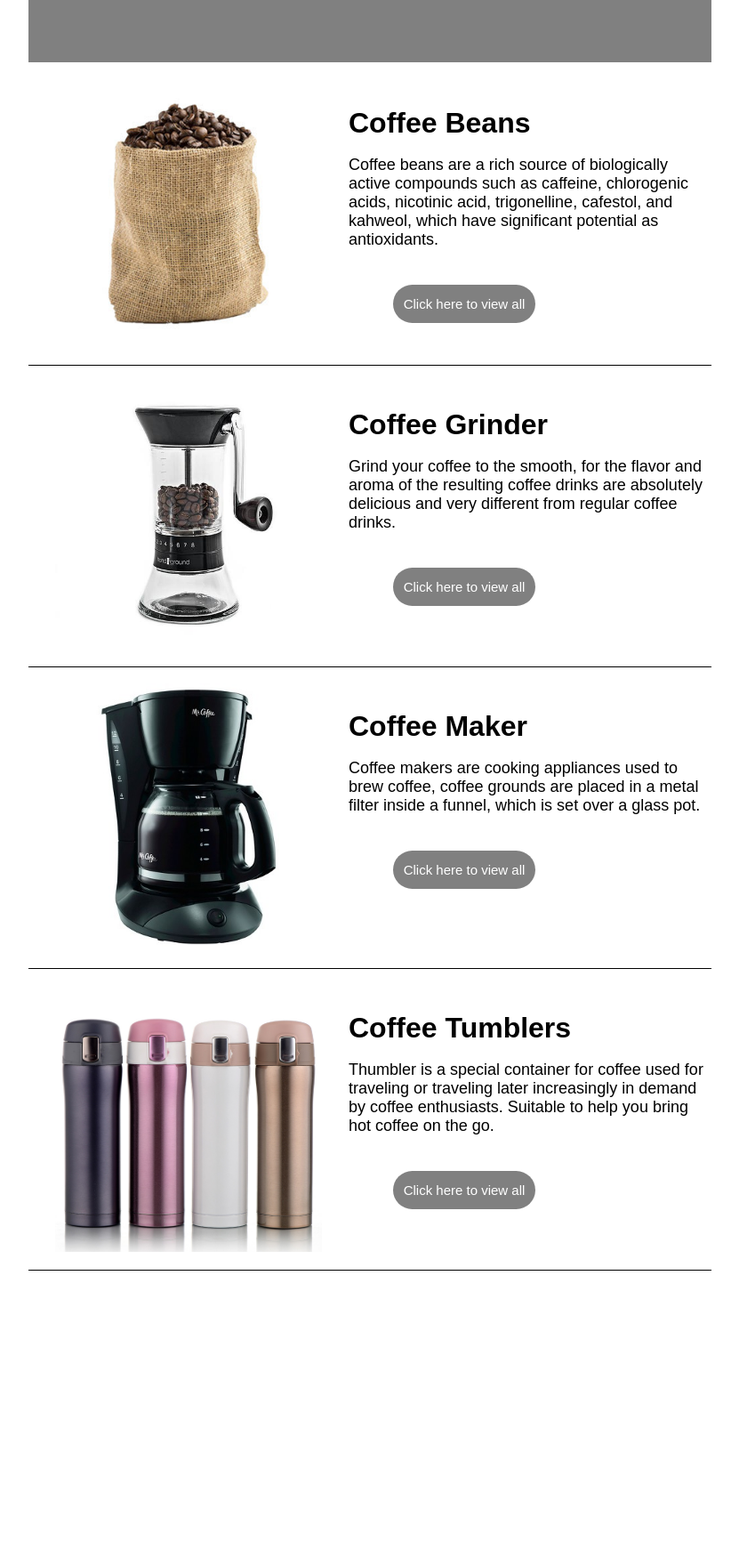
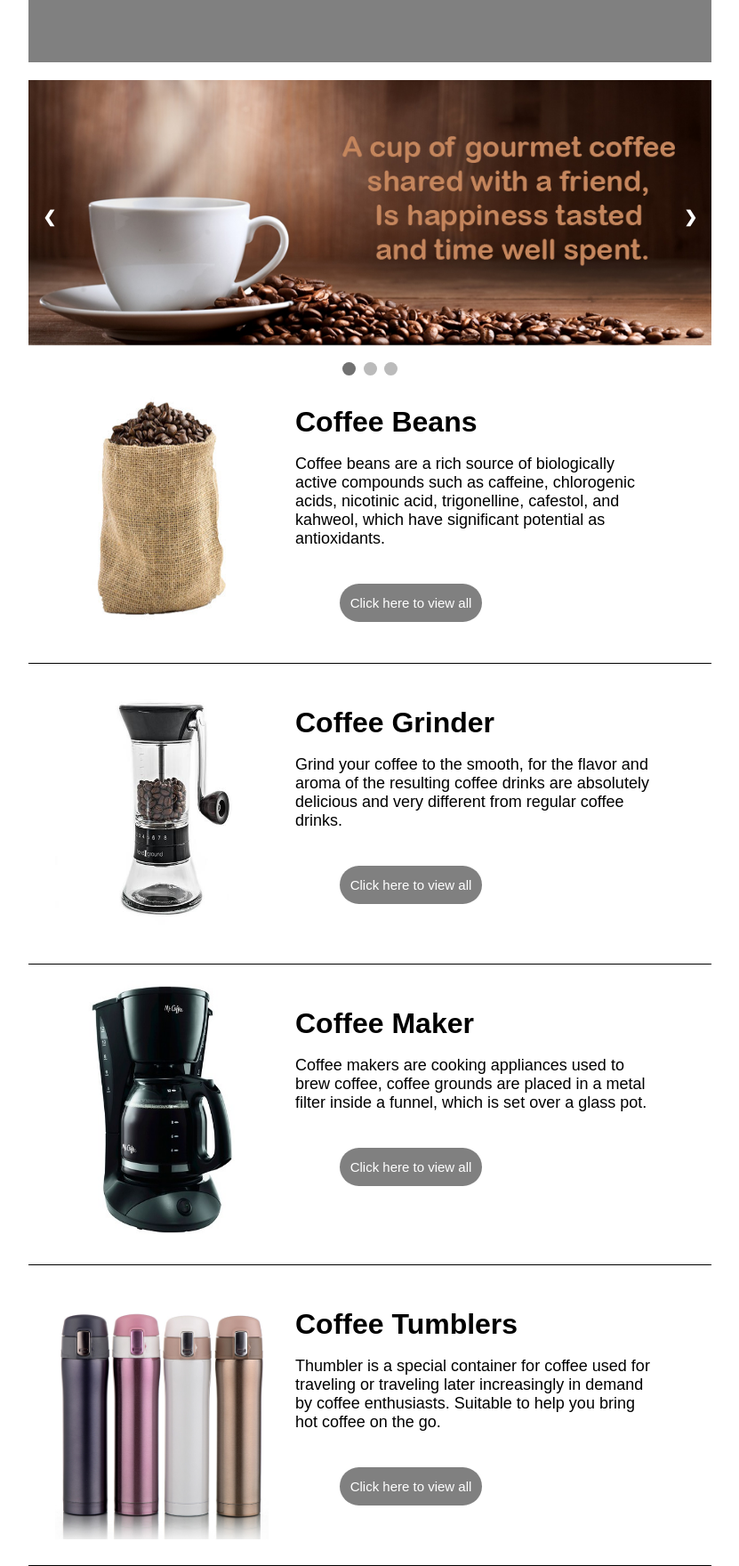
Before and after one commit to delanobgt/html-kuffee, a PHP site: page /views/category.html in a window 1280 px wide. Shown: the whole page at 89% size, without its empty margins (224-1055 px from the left). Before the commit the page ends 1428 px from the top, so only its background shows below. Run offline with PHP 8.4, Linux system fonts and the light colour scheme.

Commit message:
category and slideshow

```diff
--- a/stylesheets/category.css
+++ b/stylesheets/category.css
@@ -1,8 +1,11 @@
 * {
   padding: 0;
   margin: 0;
+  box-sizing: border-box;
   }
+
 @import url('https://fonts.googleapis.com/css?family=Raleway');
+
 body {
   width: 60%;
   margin: auto;
@@ -49,7 +52,7 @@
 .info p{
   font-size: 18px;
 }
-a {
+.info a {
   display: block;
   color: white;
   font-size: 15px;
@@ -64,3 +67,81 @@
 a:hover, a:active {
   background-color: blue;
 }
+
+.mySlides {display: none}
+.mySlides > img {
+  width: 100%;
+  margin: auto;
+  vertical-align: middle;}
+
+/* Slideshow container */
+.slideshow-container {
+  max-width: 100%;
+  position: relative;
+  margin: auto;
+}
+
+/* Next & previous buttons */
+.prev, .next {
+  cursor: pointer;
+  position: absolute;
+  top: 50%;
+  width: auto;
+  padding: 16px;
+  margin-top: -22px;
+  color: white;
+  font-weight: bold;
+  font-size: 18px;
+  transition: 0.6s ease;
+  border-radius: 0 3px 3px 0;
+}
+
+/* Position the "next button" to the right */
+.next {
+  right: 0;
+  border-radius: 3px 0 0 3px;
+}
+
+/* On hover, add a black background color with a little bit see-through */
+.prev:hover, .next:hover {
+  background-color: rgba(0,0,0,0.8);
+}
+
+/* The dots/bullets/indicators */
+.dot {
+  cursor: pointer;
+  height: 15px;
+  width: 15px;
+  margin: 0 2px;
+  background-color: #bbb;
+  border-radius: 50%;
+  display: inline-block;
+  transition: background-color 0.6s ease;
+}
+
+.active, .dot:hover {
+  background-color: #717171;
+}
+
+/* Fading animation */
+.fade {
+  -webkit-animation-name: fade;
+  -webkit-animation-duration: 1.5s;
+  animation-name: fade;
+  animation-duration: 1.5s;
+}
+
+@-webkit-keyframes fade {
+  from {opacity: .4}
+  to {opacity: 1}
+}
+
+@keyframes fade {
+  from {opacity: .4}
+  to {opacity: 1}
+}
+
+/* On smaller screens, decrease text size */
+@media only screen and (max-width: 300px) {
+  .prev, .next,.text {font-size: 11px}
+}
--- a/views/category.html
+++ b/views/category.html
@@ -13,6 +13,33 @@
 
     </div>
   </nav>
+  <div>
+  <div class="slideshow-container">
+
+    <div class="mySlides fade">
+      <img src="../res/images/slideshow/slideshow-1.jpg">
+    </div>
+
+    <div class="mySlides fade">
+      <img src="../res/images/slideshow/slideshow-2.jpg">
+    </div>
+
+    <div class="mySlides fade">
+      <img src="../res/images/slideshow/slideshow-3.jpg">
+    </div>
+
+    <a class="prev" onclick="plusSlides(-1)">&#10094;</a>
+    <a class="next" onclick="plusSlides(1)">&#10095;</a>
+
+  </div>
+  <br>
+
+  <div style="text-align:center">
+    <span class="dot" onclick="currentSlide(1)"></span>
+    <span class="dot" onclick="currentSlide(2)"></span>
+    <span class="dot" onclick="currentSlide(3)"></span>
+  </div>
+  </div>
   <main>
     <div class="product">
       <div class="image">
@@ -79,5 +106,34 @@
       </div>
     </div>
   </main>
+
+  <script>
+    var slideIndex = 1;
+    showSlides(slideIndex);
+
+    function plusSlides(n) {
+      showSlides(slideIndex += n);
+    }
+
+    function currentSlide(n) {
+      showSlides(slideIndex = n);
+    }
+
+    function showSlides(n) {
+      var i;
+      var slides = document.getElementsByClassName("mySlides");
+      var dots = document.getElementsByClassName("dot");
+      if (n > slides.length) {slideIndex = 1}
+      if (n < 1) {slideIndex = slides.length}
+      for (i = 0; i < slides.length; i++) {
+        slides[i].style.display = "none";
+      }
+      for (i = 0; i < dots.length; i++) {
+        dots[i].className = dots[i].className.replace(" active", "");
+      }
+      slides[slideIndex-1].style.display = "block";
+      dots[slideIndex-1].className += " active";
+    }
+  </script>
 </body>
 </html>
```
Also changed, not shown: res/images/slideshow/slideshow-1.jpg (added), res/images/slideshow/slideshow-2.jpg (added), res/images/slideshow/slideshow-3.jpg (added).
